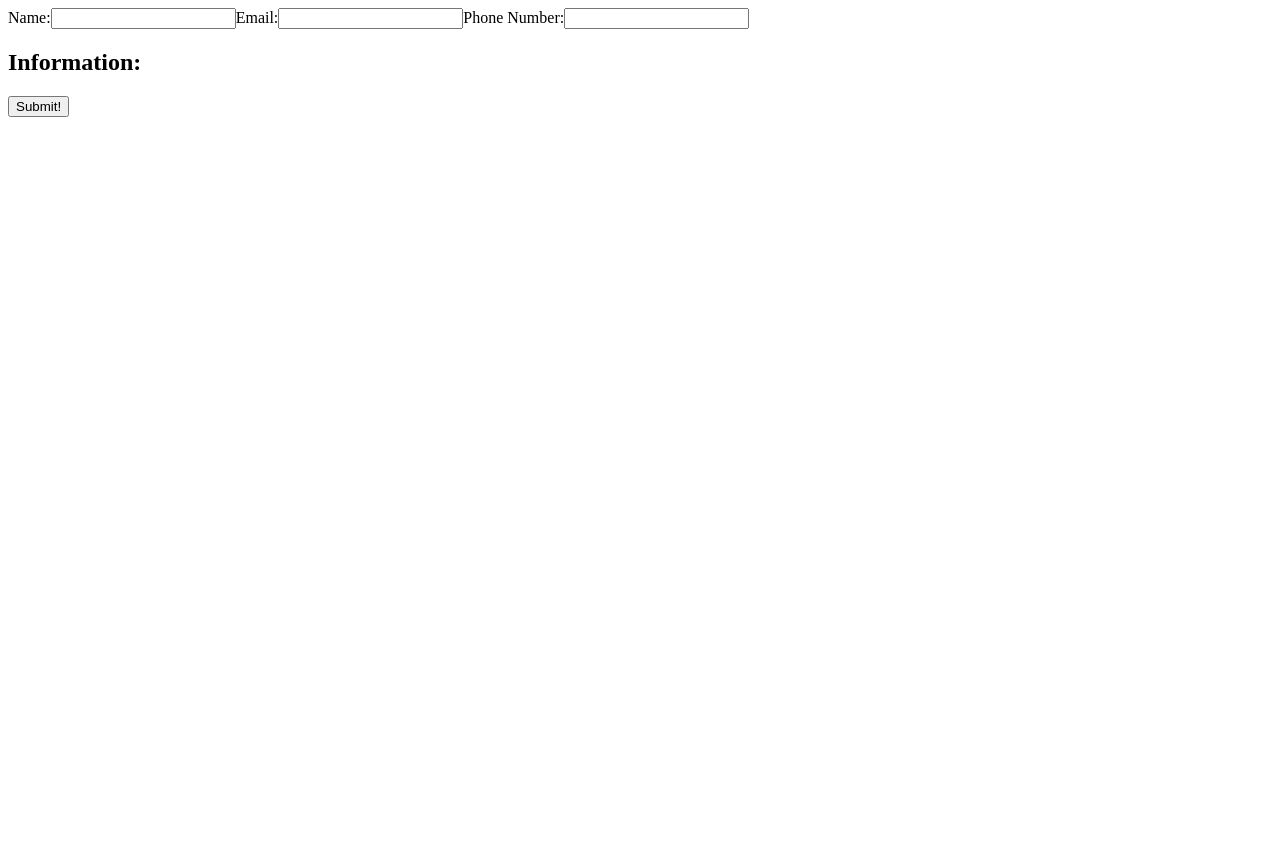
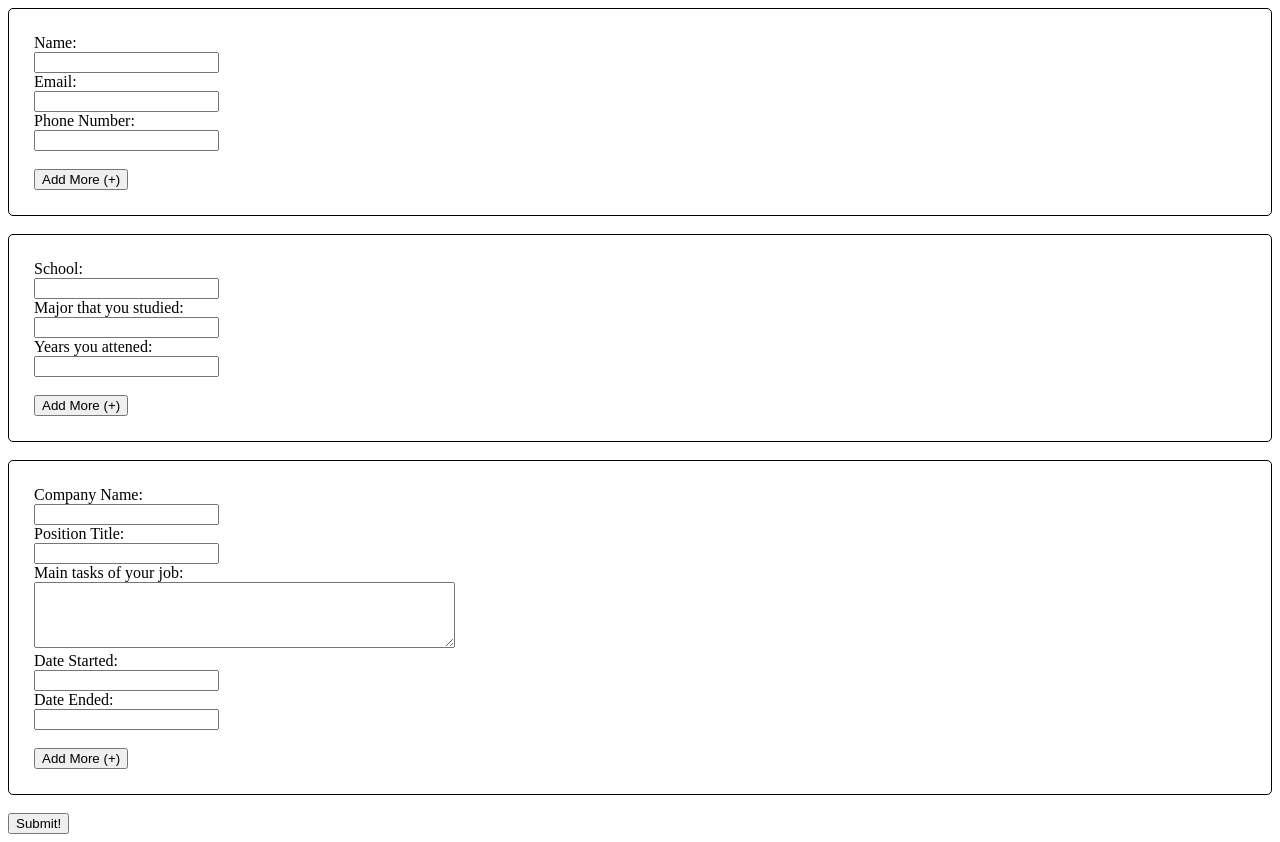
Before and after one commit to sang092696/cv_project, a React (Create React App) app: page / in a window 1280 px wide. Before the commit the page ends 800 px from the top, so only its background shows below. Built offline with nearby package versions, Linux system fonts and the light colour scheme.

Commit message:
made more changes

```diff
--- a/src/App.js
+++ b/src/App.js
@@ -1,4 +1,10 @@
 import React from 'react';
+
+const inputStyle ={
+    padding: "25px 25px 25px 25px",
+    border:"1px solid black",
+    borderRadius:"5px"
+}
 
 class App extends React.Component{
 
@@ -6,14 +12,53 @@ class App extends React.Component{
         super(props);
 
         this.state={
+            generalInfo:{
+                key:'',
+                name:'',
+                email:'',
+                phoneNumber:'',
+                isEditing:false,
+                addAnother:false
+            },
+            educationInfo:{
+                key:'',
+                schoolName:'',
+                major:'',
+                yearAt:'',
+                isEditing:false,
+                addAnother:false
+            },
+            workInfo:{
+                key:'',
+                companyName:'',
+                positionTitle:'',
+                jobTasks:'',
+                jobDateStart:'',
+                jobDateEnd:'',
+                isEditing:false,
+                addAnother:false
+            },
+
+
             name:'',
             email:'',
             phoneNumber:'',
-            info:[],
+            genInfo:[],
+            workInfo:[],
+            educationInfo:[],
             isEditing:false,
+            schoolName:'',
+            major:'',
+            yearAt:'',
+            companyName:'',
+            positionTitle:'',
+            jobTasks:'',
+            jobDateStart:'',
+            jobDateEnd:''
 
         }
         this.handleChange = this.handleChange.bind(this)
+        this.handleChangeGeneral = this.handleChangeGeneral.bind(this)
         this.handleSubmit=this.handleSubmit.bind(this)
         this.handleEdit = this.handleEdit.bind(this)
     }
@@ -26,11 +71,32 @@ class App extends React.Component{
         })
     }
 
+    handleChangeGeneral(e){
+
+        const value = e.target.value
+        let nameIn = e.target.name
+        //const newInfo = {...[e.target.id]}
+        //newInfo[name] = value
+
+        this.setState((prevState)=>({
+            generalInfo:{
+                ...prevState.generalInfo,
+                key:Math.random().toString(36).substr(2,9),
+                [e.target.name]:value,
+            }
+        }
+        ),()=>{
+            console.log(this.state.generalInfo)
+        });
+    }
+
     handleSubmit(e){
         e.preventDefault();
-        this.setState({
+        const newItem=this.state.generalInfo
+        const items = [...this.state.genInfo, newItem]
+        this.setState((prevState)=>({
             isEditing:!this.state.isEditing,
-        })
+        }))
     }
 
     handleEdit(){
@@ -43,8 +109,12 @@ class App extends React.Component{
 
         return(
             <form onSubmit={this.handleSubmit}>
-                <GenInfo isEditing={this.state.isEditing} name={this.state.name} email={this.state.email} number={this.state.phoneNumber} handleChange={this.handleChange}/>
-                <ReturnInfo info={this.state.info} />
+                <GenInfo generalInfo={this.state.generalInfo} isEditing={this.state.isEditing} name={this.state.name} email={this.state.email} number={this.state.phoneNumber} handleChange={this.handleChangeGeneral}/>
+                <br />
+                <EducationInfo schoolName={this.state.schoolName} major={this.state.major} yearAt={this.state.yearAt} isEditing={this.state.isEditing} handleChange={this.handleChange} />
+                <br />
+                <ExperienceInfo companyName={this.state.companyName} positionTitle={this.state.positionTitle} jobTasks={this.state.jobTasks} jobDateStart={this.state.jobDateStart} jobDateEnd={this.state.jobDateEnd} isEditing={this.state.isEditing} handleChange={this.handleChange} />
+                <br />
                 {this.state.isEditing?<button onClick={this.handleEdit} type='button'>Edit</button>:<div><button type='submit'>Submit!</button></div>}
             </form>
 
@@ -58,31 +128,79 @@ class GenInfo extends React.Component{
     }
 
     render(){
-        const inputInfoName = <input name="name" value={this.props.name} onChange={this.props.handleChange}></input>;
-        const inputInfoEmail = <input name="email" value={this.props.email} onChange={this.props.handleChange}></input>;
-        const inputInfoNumber = <input name="phoneNumber" value={this.props.number} onChange={this.props.handleChange}></input>;
+        const inputInfoName = <div><input id="generalInfo" name="name" value={this.props.generalInfo.name} onChange={this.props.handleChange}></input></div>;
+        const inputInfoEmail = <div><input id="generalInfo" name="email" value={this.props.generalInfo.email} onChange={this.props.handleChange}></input></div>;
+        const inputInfoNumber = <div><input id="generalInfo" name="phoneNumber" value={this.props.generalInfo.number} onChange={this.props.handleChange}></input></div>;
         return(
-            <div>
-                Name:{this.props.isEditing ?<div>{this.props.name}</div>:inputInfoName}
-                Email:{this.props.isEditing ?<div>{this.props.email}</div>:inputInfoEmail}
-                Phone Number:{this.props.isEditing ?<div>{this.props.number}</div>:inputInfoNumber}
+            <div style={inputStyle}>
+                {!this.props.isEditing?
+                <div>
+                    Name:{inputInfoName}
+                    Email:{inputInfoEmail}
+                    Phone Number:{inputInfoNumber}
+                </div>:
+                <div>
+                    Name:<div>{this.props.name}</div>
+                    Email:<div>{this.props.email}</div>
+                    Phone Number:<div>{this.props.number}</div>
+
+                </div>
+                }
+
+                <br />
+                {this.props.isEditing?<div><button>Add More (+)</button><button>Edit</button></div>:<div><button>Add More (+)</button></div>}
             </div>
         );
     }
 }
 
-class ReturnInfo extends React.Component{
+class EducationInfo extends React.Component{
     constructor(props){
-        super(props)
+        super(props);
     }
     render(){
+        const inputSchool = <div><input name="schoolName" value={this.props.schoolName} onChange={this.props.handleChange}></input></div>;
+        const inputMajor = <div><input name="major" value={this.props.major} onChange={this.props.handleChange}></input></div>;
+        const inputYears = <div><input name="yearAt" value={this.props.yearAt} onChange={this.props.handleChange}></input></div>;
         return(
-            <div>
-                <h2>Information:</h2>
-                <p>{this.props.info}</p>
+            <div style={inputStyle}>
+                School:{this.props.isEditing ? <div>{this.props.schoolName}</div>:inputSchool}
+                Major that you studied:{this.props.isEditing ? <div>{this.props.major}</div>:inputMajor}
+                Years you attened:{this.props.isEditing ? <div>{this.props.yearAt}</div>:inputYears}
+                <br />
+
+                {this.props.isEditing?<div><button>Add More (+)</button><button>Edit</button></div>:<div><button>Add More (+)</button></div>}
             </div>
         )
     }
 }
 
+class ExperienceInfo extends React.Component{
+    constructor(props){
+        super(props);
+    }
+
+    render(){
+        const inputCompanyName = <div><input name="companyName" value={this.props.companyName} onChange={this.props.handleChange}></input></div>;
+        const inputPositionTitle = <div><input name="positionTitle" value={this.props.positionTitle} onChange={this.props.handleChange}></input></div>;
+        const inputJobTasks = <div><textarea rows="4" cols="50" name="jobTasks" value={this.props.jobTasks} onChange={this.props.handleChange}></textarea></div>;
+        const inputJobDateStart=<div><input name="jobDateStart" value={this.props.jobDateStart} onChange={this.props.handleChange}></input></div>
+        const inputJobDateEnd=<div><input name="jobDateEnd" value={this.props.jobDateEnd} onChange={this.props.handleChange}></input></div>
+
+        return(
+            <div style={inputStyle}>
+                Company Name:{this.props.isEditing ? <div>{this.props.companyName}</div>:inputCompanyName}
+                Position Title:{this.props.isEditing ? <div>{this.props.positionTitle}</div>:inputPositionTitle}
+                Main tasks of your job:{this.props.isEditing ? <div>{this.props.jobTasks}</div>:inputJobTasks}
+                Date Started:{this.props.isEditing ? <div>{this.props.jobDateStart}</div>:inputJobDateStart}
+                Date Ended:{this.props.isEditing ? <div>{this.props.jobDateEnd}</div>:inputJobDateEnd}
+                <br />
+
+                {this.props.isEditing?<div><button>Add More (+)</button><button>Edit</button></div>:<div><button>Add More (+)</button></div>}
+            </div>
+        )
+    }
+}
+
+
 export default App;
```
